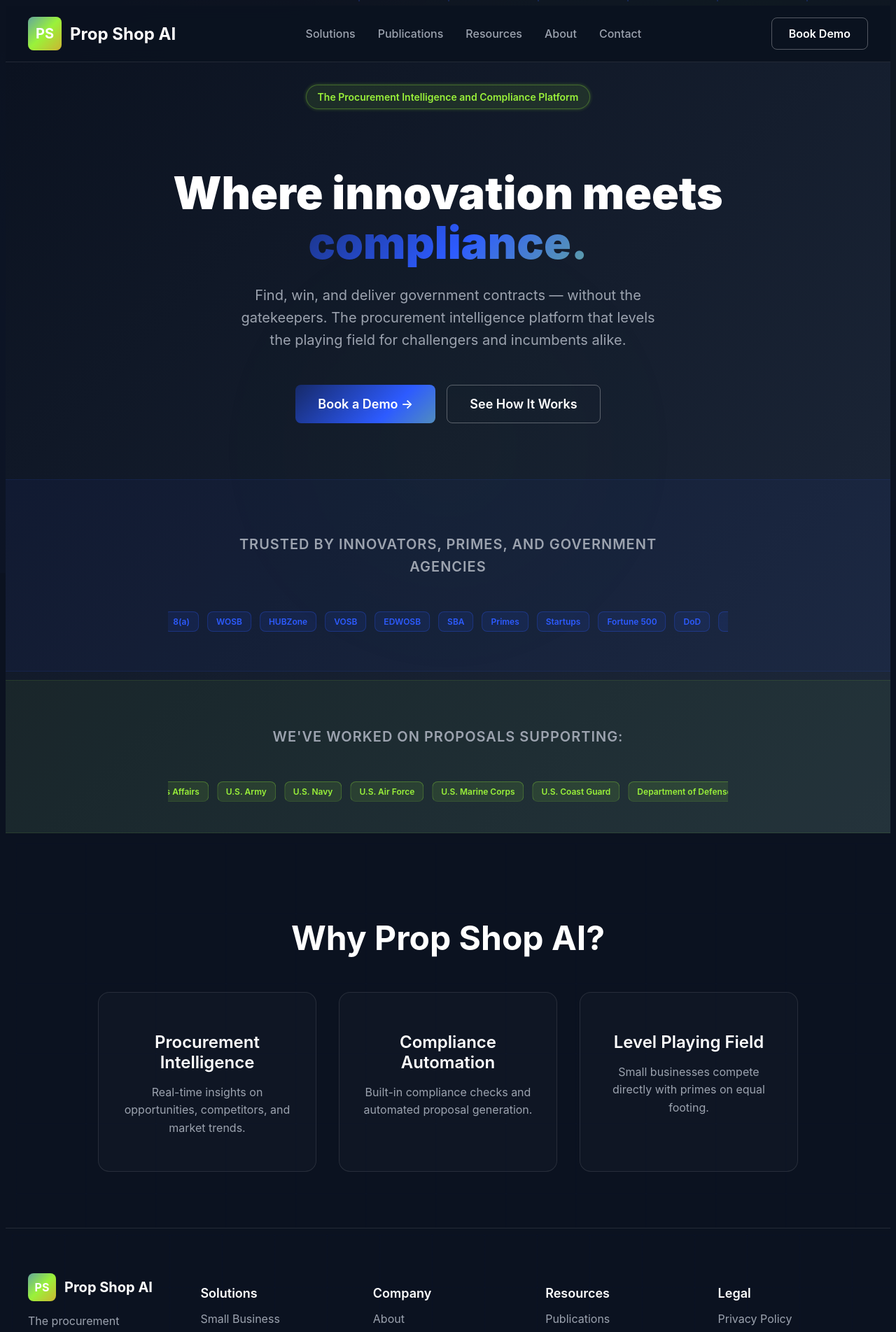
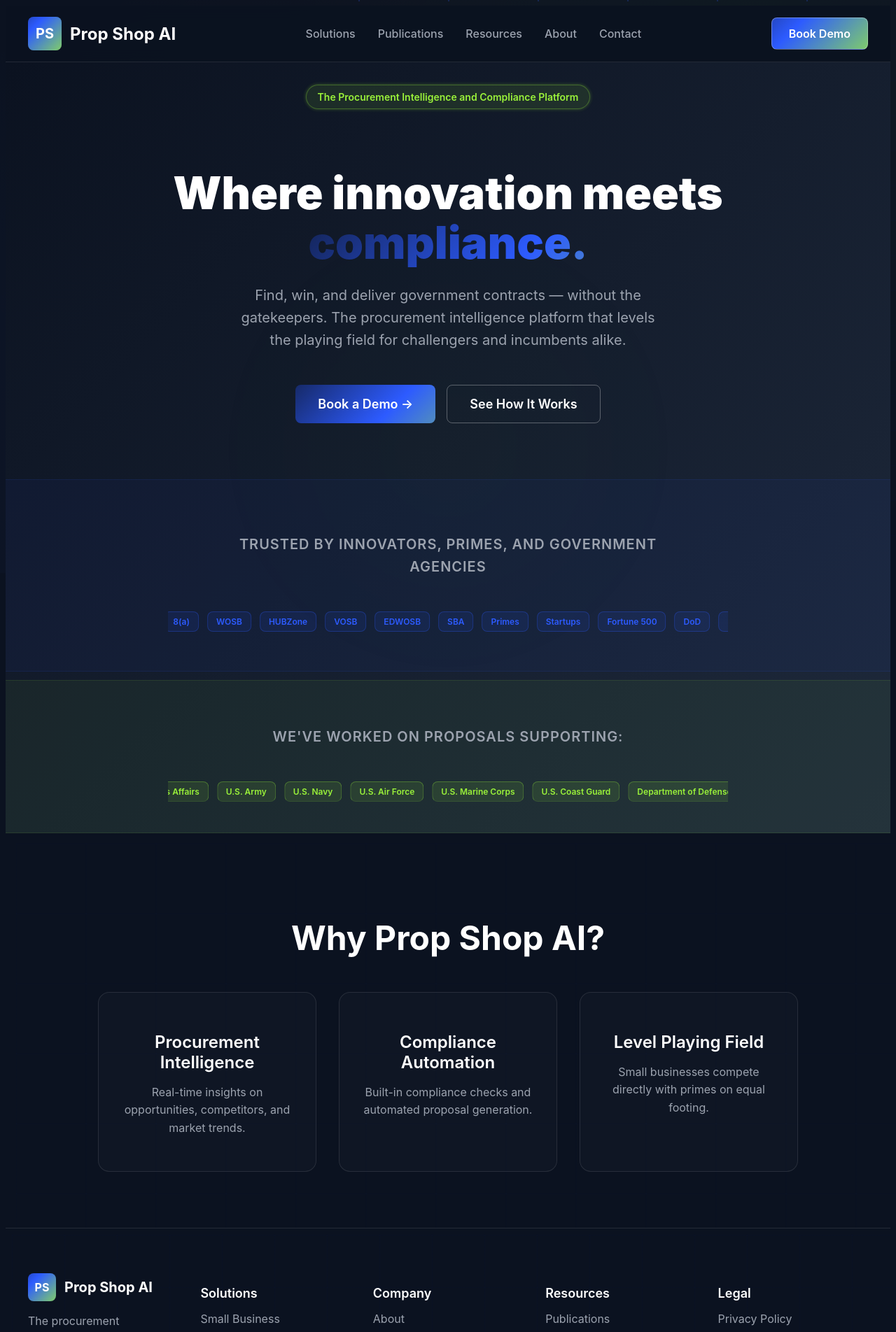
Before and after one commit to matthewbaumeister/PSAI-Website, a Next.js app: page / in a window 1280 px wide. Shown: the top 1904 px of the page at 70% size. Built offline with nearby package versions, Linux system fonts and the light colour scheme.

Commit message:
Fix gradient animation synchronization and add color shift to header Book Demo button

```diff
--- a/src/app/globals.css
+++ b/src/app/globals.css
@@ -202,7 +202,7 @@ body::after {
   height: 3rem;
   background: linear-gradient(135deg, #0B1220 0%, #2D5BFF 25%, #9AF23A 50%, #FF7A29 75%, #0B1220 100%);
   background-size: 400% 400%;
-  animation: color-chain 8s ease infinite;
+  animation: color-chain 6s ease infinite;
   border-radius: 0.5rem;
   display: flex;
   align-items: center;
@@ -223,7 +223,7 @@ body::after {
   bottom: 0;
   background: linear-gradient(135deg, #0B1220 0%, #2D5BFF 25%, #9AF23A 50%, #FF7A29 75%, #0B1220 100%);
   background-size: 400% 400%;
-  animation: color-chain 8s ease infinite reverse;
+  animation: color-chain 6s ease infinite;
   opacity: 0.3;
   z-index: -1;
 }
@@ -354,6 +354,22 @@ body::after {
   border-color: rgba(255, 255, 255, 0.5);
 }
 
+/* Header Book Demo Button - Special styling */
+.header-actions .btn-outline {
+  background: linear-gradient(135deg, #0B1220 0%, #2D5BFF 25%, #9AF23A 50%, #FF7A29 75%, #0B1220 100%);
+  background-size: 400% 400%;
+  animation: color-chain 8s ease infinite;
+  color: white;
+  border: 1px solid rgba(255, 255, 255, 0.3);
+}
+
+.header-actions .btn-outline:hover {
+  transform: translateY(-2px);
+  box-shadow: 0 10px 25px rgba(45, 91, 255, 0.3);
+  animation: color-chain 4s ease infinite;
+  border-color: rgba(255, 255, 255, 0.5);
+}
+
 .btn-lg {
   padding: 1rem 2rem;
   font-size: 1.125rem;
@@ -437,7 +453,7 @@ body::after {
 .hero h1 span {
   background: linear-gradient(135deg, #0B1220 0%, #2D5BFF 25%, #9AF23A 50%, #FF7A29 75%, #0B1220 100%);
   background-size: 400% 400%;
-  animation: color-chain 8s ease infinite;
+  animation: color-chain 6s ease infinite;
   -webkit-background-clip: text;
   -webkit-text-fill-color: transparent;
   background-clip: text;
@@ -750,7 +766,7 @@ body::after {
   height: 2.5rem;
   background: linear-gradient(135deg, #0B1220 0%, #2D5BFF 25%, #9AF23A 50%, #FF7A29 75%, #0B1220 100%);
   background-size: 400% 400%;
-  animation: color-chain 8s ease infinite;
+  animation: color-chain 6s ease infinite;
   border-radius: 0.5rem;
   display: flex;
   align-items: center;
```
